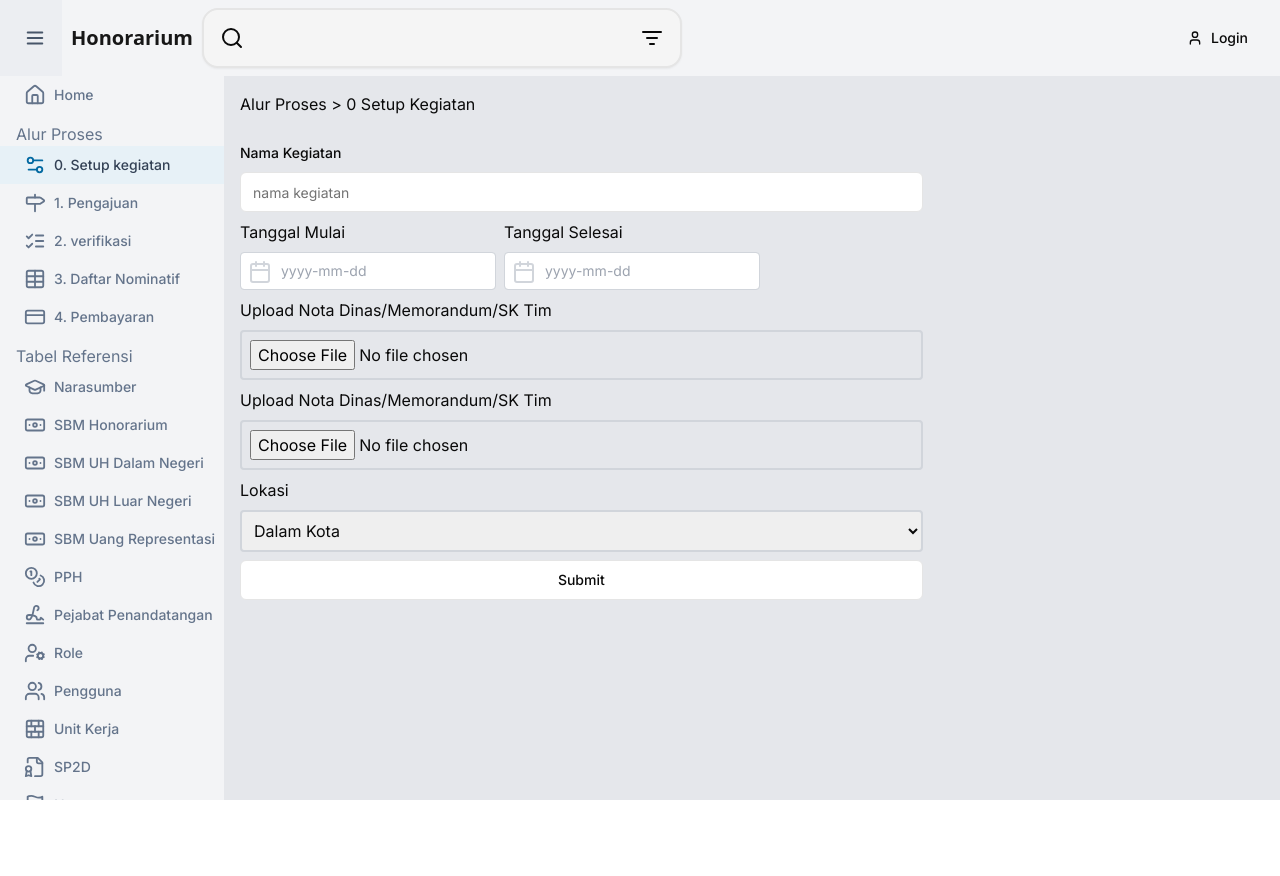
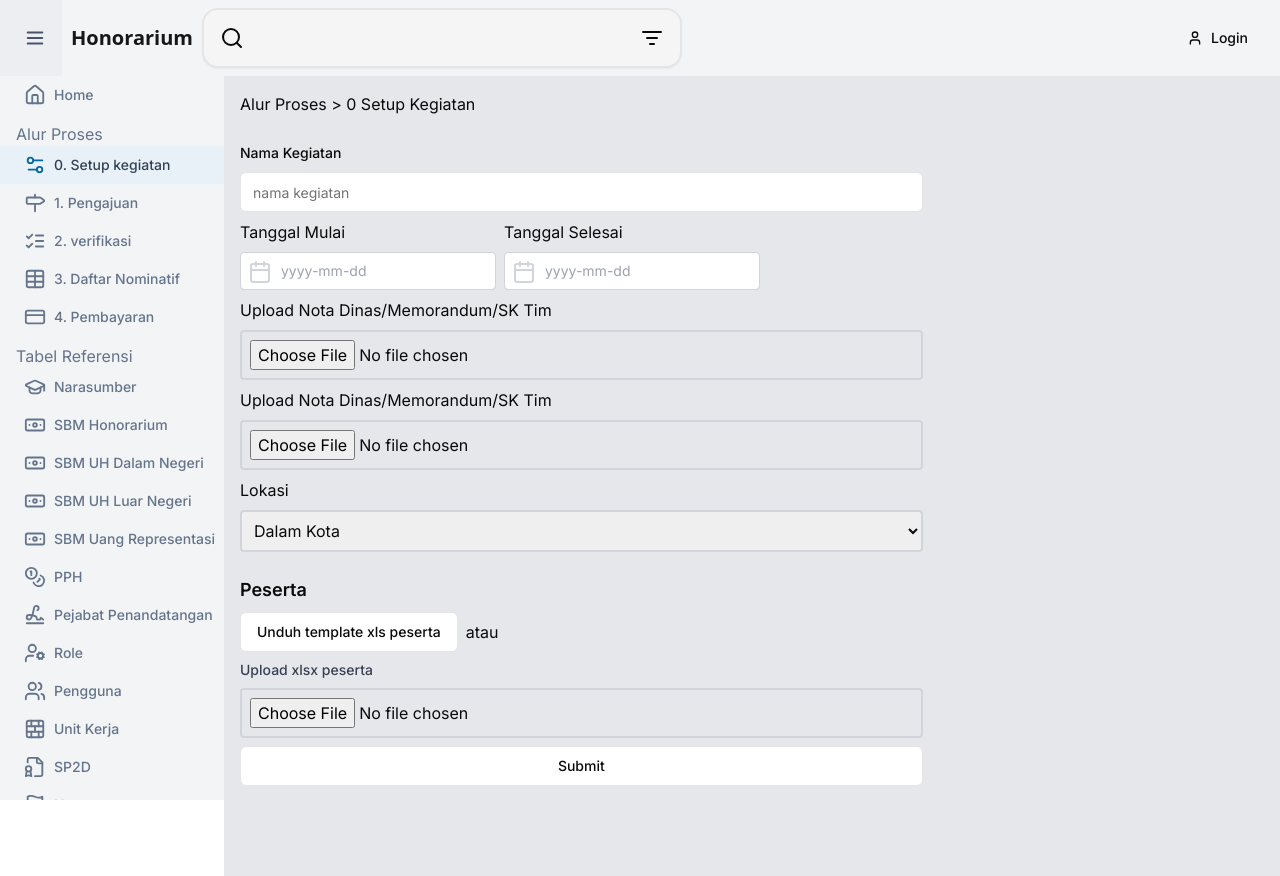
Before and after one commit to pirsani/panda-kemlu, a Next.js app: page /setup-kegiatan in a window 1280 px wide. Before the commit the page ends 800 px from the top, so only its background shows below. Built offline with nearby package versions, Linux system fonts and the light colour scheme.

Commit message:
add upload xls and preview it on setup kegiatan

```diff
--- a/package.json
+++ b/package.json
@@ -46,6 +46,7 @@
     "sonner": "^1.5.0",
     "tailwind-merge": "^2.5.2",
     "tailwindcss-animate": "^1.0.7",
+    "xlsx": "^0.18.5",
     "zod": "^3.23.8",
     "zustand": "^4.5.5"
   },
--- a/src/app/(route)/setup-kegiatan/_components/form-kegiatan.tsx
+++ b/src/app/(route)/setup-kegiatan/_components/form-kegiatan.tsx
@@ -20,6 +20,7 @@ import kegiatanSchema, {
 } from "@/zod/schemas/kegiatan";
 import { zodResolver } from "@hookform/resolvers/zod";
 import { FormProvider, SubmitHandler, useForm } from "react-hook-form";
+import PesertaContainer from "./peserta-container";
 
 type FormValues<T> = T extends true ? KegiatanEditMode : Kegiatan;
 
@@ -57,6 +58,14 @@ export const FormKegiatan = ({ editId }: FormKegiatanProps) => {
       setFileUrl(fileUrl);
     } else {
       setFileUrl(null);
+    }
+  };
+
+  const handleUploadPeserta = (file: File | null) => {
+    if (file !== null) {
+      console.log("File is not null");
+    } else {
+      console.warn("File is null");
     }
   };
 
@@ -191,6 +200,7 @@ export const FormKegiatan = ({ editId }: FormKegiatanProps) => {
             </FormItem>
           )}
         />
+        <PesertaContainer />
         <Button type="submit" variant={"outline"}>
           Submit
         </Button>
--- /dev/null
+++ b/src/app/(route)/setup-kegiatan/_components/input-file-xlsx.tsx
@@ -0,0 +1,43 @@
+import { ChangeEvent, useState } from "react";
+import * as XLSX from "xlsx";
+
+interface InputFileXlsxProps {
+  onChange: (data: Record<string, any>[]) => void;
+}
+const InputFileXlsx = ({ onChange }: InputFileXlsxProps) => {
+  const handleOnChange = (event: ChangeEvent<HTMLInputElement>) => {
+    const file = event.target.files?.[0];
+    if (file) {
+      const reader = new FileReader();
+      reader.onload = (e) => {
+        if (e.target?.result) {
+          try {
+            const arrayBuffer = e.target.result as ArrayBuffer;
+            const workbook = XLSX.read(new Uint8Array(arrayBuffer), {
+              type: "array",
+            });
+            const sheetName = workbook.SheetNames[0];
+            const worksheet: Record<string, any>[] = XLSX.utils.sheet_to_json(
+              workbook.Sheets[sheetName]
+            );
+            onChange && onChange(worksheet);
+          } catch (error) {
+            console.error("Error parsing the file:", error);
+          }
+        }
+      };
+      reader.readAsArrayBuffer(file);
+    }
+  };
+  return (
+    <input
+      id="peserta"
+      type="file"
+      accept=".xlsx"
+      onChange={handleOnChange}
+      className="border-2 border-gray-300 p-2 rounded w-full"
+    />
+  );
+};
+
+export default InputFileXlsx;
--- /dev/null
+++ b/src/app/(route)/setup-kegiatan/_components/peserta-container.tsx
@@ -0,0 +1,40 @@
+import { Button } from "@/components/ui/button";
+import Link from "next/link";
+import { ChangeEvent, useState } from "react";
+import * as XLSX from "xlsx";
+import InputFileXlsx from "./input-file-xlsx";
+import TabelPeserta from "./tabel-peserta";
+
+const PesertaContainer = () => {
+  const [data, setData] = useState<Record<string, any>[]>([]);
+
+  const handleOnChange = (data: Record<string, any>[]) => {
+    if (data) {
+      setData(data);
+    }
+  };
+
+  return (
+    <div className="mt-4">
+      <h1 className="text-lg font-semibold mb-2">Peserta</h1>
+      <div className="flex flex-row items-center gap-2 mb-2">
+        <Button variant="outline">
+          <Link href="/templates/peserta.xlsx">Unduh template xls peserta</Link>
+        </Button>
+        <span>atau</span>
+      </div>
+      <div>
+        <label
+          htmlFor="peserta"
+          className="block mb-2 text-sm font-medium text-gray-700"
+        >
+          Upload xlsx peserta
+        </label>
+        <InputFileXlsx onChange={handleOnChange} />
+      </div>
+      {data.length > 0 && <TabelPeserta data={data} />}
+    </div>
+  );
+};
+
+export default PesertaContainer;
--- /dev/null
+++ b/src/app/(route)/setup-kegiatan/_components/tabel-peserta.tsx
@@ -0,0 +1,36 @@
+const TabelPeserta = ({ data }: { data: Record<string, any>[] }) => {
+  return (
+    <div className="mt-6 overflow-x-auto">
+      <table className="min-w-full bg-white border">
+        <thead>
+          <tr>
+            {Object.keys(data[0]).map((key) => (
+              <th
+                key={key}
+                className="px-4 py-2 border-b-2 border-gray-200 text-left text-xs font-semibold text-gray-600 uppercase tracking-wider"
+              >
+                {key}
+              </th>
+            ))}
+          </tr>
+        </thead>
+        <tbody>
+          {data.map((row, index) => (
+            <tr key={index}>
+              {Object.values(row).map((value, idx) => (
+                <td
+                  key={idx}
+                  className="px-4 py-2 border-b border-gray-200 text-sm"
+                >
+                  {value}
+                </td>
+              ))}
+            </tr>
+          ))}
+        </tbody>
+      </table>
+    </div>
+  );
+};
+
+export default TabelPeserta;
--- a/src/app/(route)/setup-kegiatan/page.tsx
+++ b/src/app/(route)/setup-kegiatan/page.tsx
@@ -3,8 +3,8 @@ import SetupKegiatanContainer from "./_components/setup-kegiatan-container";
 
 const SetupKegiatanPage = () => {
   return (
-    <div className="p-4 h-full w-full bg-gray-200">
-      <div className="flex flex-col w-full lg:w-2/3">
+    <div className="p-4 min-h-screen bg-gray-200 flex flex-col">
+      <div className="flex-grow w-full lg:w-2/3">
         <SetupKegiatanContainer />
       </div>
     </div>
```
Also changed, not shown: 2 other files (tests, documents, lock files or other folders).
